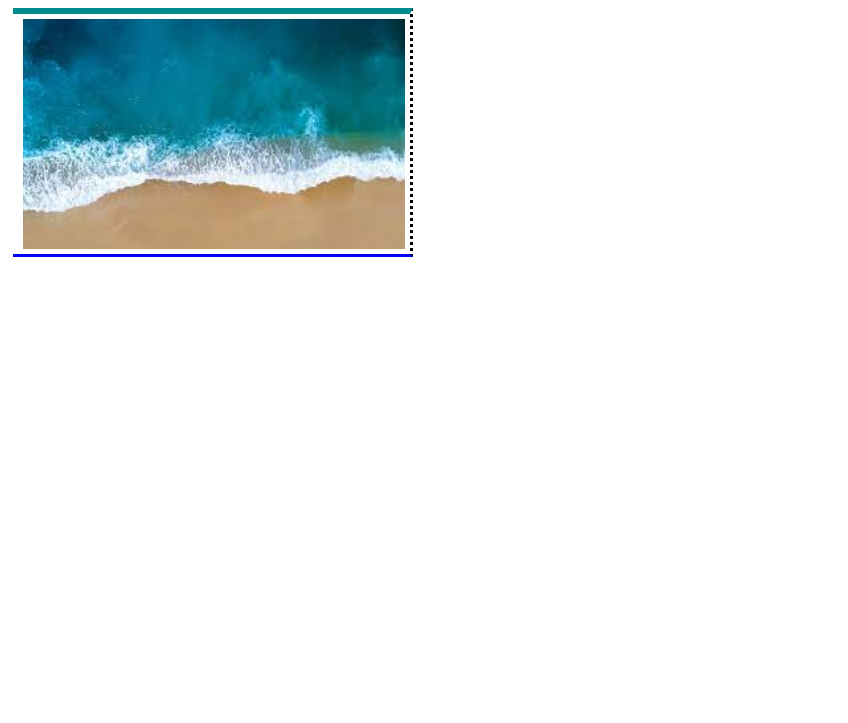
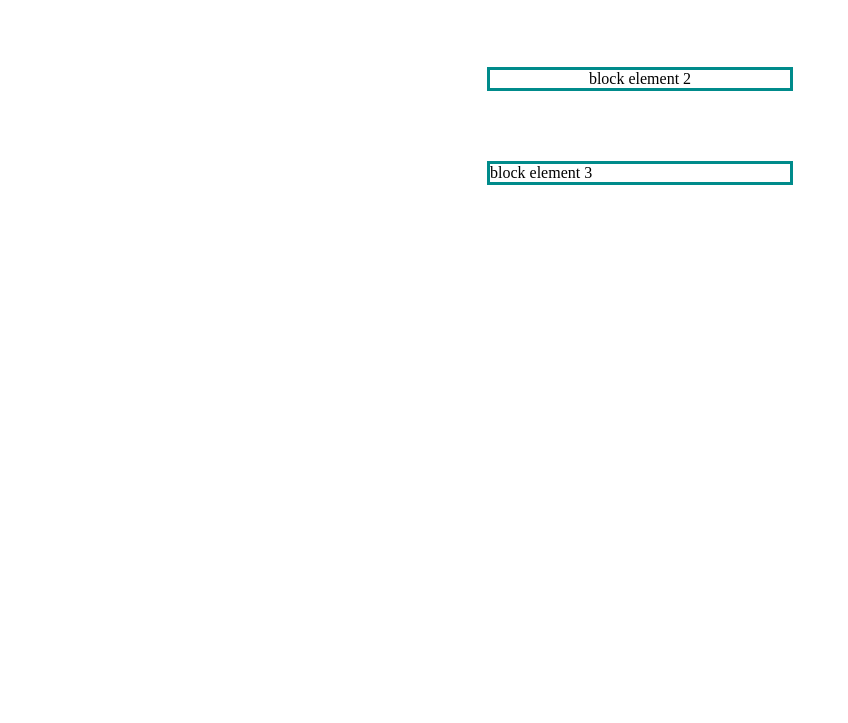
Before and after one commit to morghull/fm_l7_css, a plain HTML site: page index.html in a window 1280 px wide. Shown: the part 77-800 px from the top of the page, without its empty margins (0-848 px from the left). Drawn offline with Linux system fonts and the light colour scheme.

Commit message:
working with margins

```diff
--- a/assets/css/style.css
+++ b/assets/css/style.css
@@ -2,21 +2,29 @@
   text-transform: capitalize;
 }
 .img {
-  width: 400px;
+  width: 300px;
   box-sizing: border-box;
+
   border: 3px solid darkcyan;
-  border-left: 0;
-  border-right: dotted;
-  border-bottom-color: blue;
-  border-top-width: 6px;
-
+  padding: 5px 15px;
+  margin: 10px;
+}
+.span{
+  width:300px;
+  border:3px solid red;
   padding: 15px;
-  padding: 10px 20px;
-  padding: 5px 10px 15px 20px;
-  padding: 5px 10px 20px;
-  padding-top: 5px;
-  padding-right: 5px;
-  padding-bottom: 5px;
-  padding-right: 5px;
-  margin: 5px;
 }
+.div{
+  width: 300px;
+  border: 3px solid darkcyan;
+}
+.align-center{
+  margin: 10px auto;
+  text-align: center;
+}
+.div {
+  margin: 50px auto;
+}
+.align-center{
+  margin: 70px auto;
+}
--- a/index.html
+++ b/index.html
@@ -6,7 +6,16 @@
     <link rel="stylesheet" href="./assets/css/style.css" />
   </head>
   <body>
-    <h1 class="body-header">header</h1>
+    <!-- <h1 class="body-header">header</h1>
     <img src="./assets/images/sea.jpeg" alt="sea" class="img" />
+    <img src="./assets/images/sea.jpeg" alt="sea" class="img" />
+    <br>
+    <span class="span">inline element</span>
+    <span class="span">inline element</span>
+    <span class="span">inline element</span> -->
+
+    <div class="div">block element 1</div>
+    <div class="div align-center">block element 2</div>
+    <div class="div">block element 3</div>
   </body>
 </html>
```
